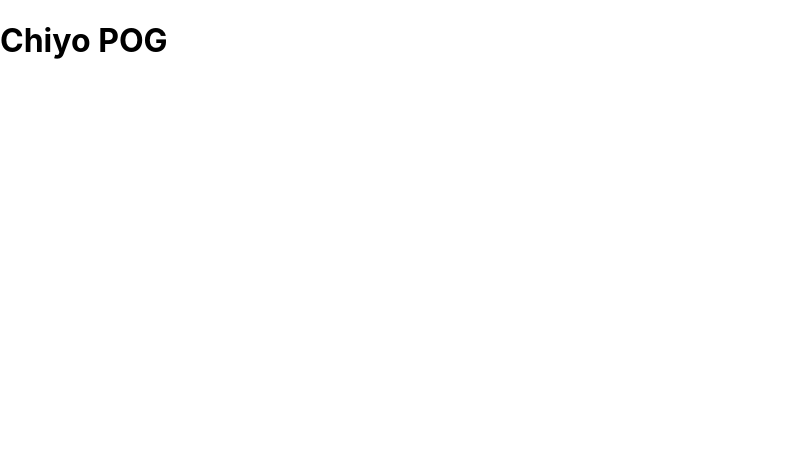
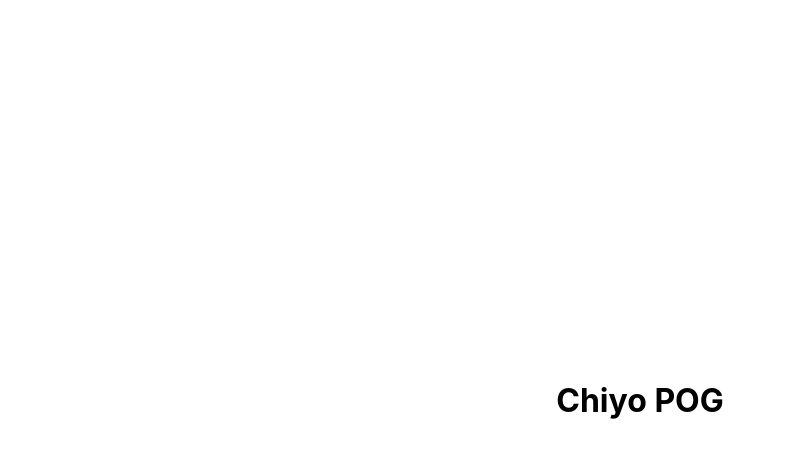
Before and after one commit to Donphan29/restaurant-chiyo, a Next.js app in the folder restaurant-chiyo/: page / in a window 1280 px wide. Shown: the top 458 px of the page, without its empty margins (0-785 px from the left). Built offline with nearby package versions, Linux system fonts and the light colour scheme.

Commit message:
Created Layout component

```diff
--- /dev/null
+++ b/restaurant-chiyo/components/Layout.js
@@ -0,0 +1,13 @@
+import styles from '../styles/Layout.module.css'
+
+const Layout = ({children}) => {
+    return (
+        <div className={styles.container}>
+            <main className={styles.main}>
+                {children}
+            </main>
+        </div>
+    )
+}
+
+export default Layout
--- a/restaurant-chiyo/pages/_app.js
+++ b/restaurant-chiyo/pages/_app.js
@@ -1,7 +1,12 @@
+import Layout from '../components/Layout'
 import '../styles/globals.css'
 
 function MyApp({ Component, pageProps }) {
-  return <Component {...pageProps} />
+  return (
+    <Layout>
+      <Component {...pageProps} />
+    </Layout>
+  )
 }
 
 export default MyApp
```
Also changed, not shown: restaurant-chiyo/styles/Layout.module.css (renamed from restaurant-chiyo/styles/Home.module.css).
